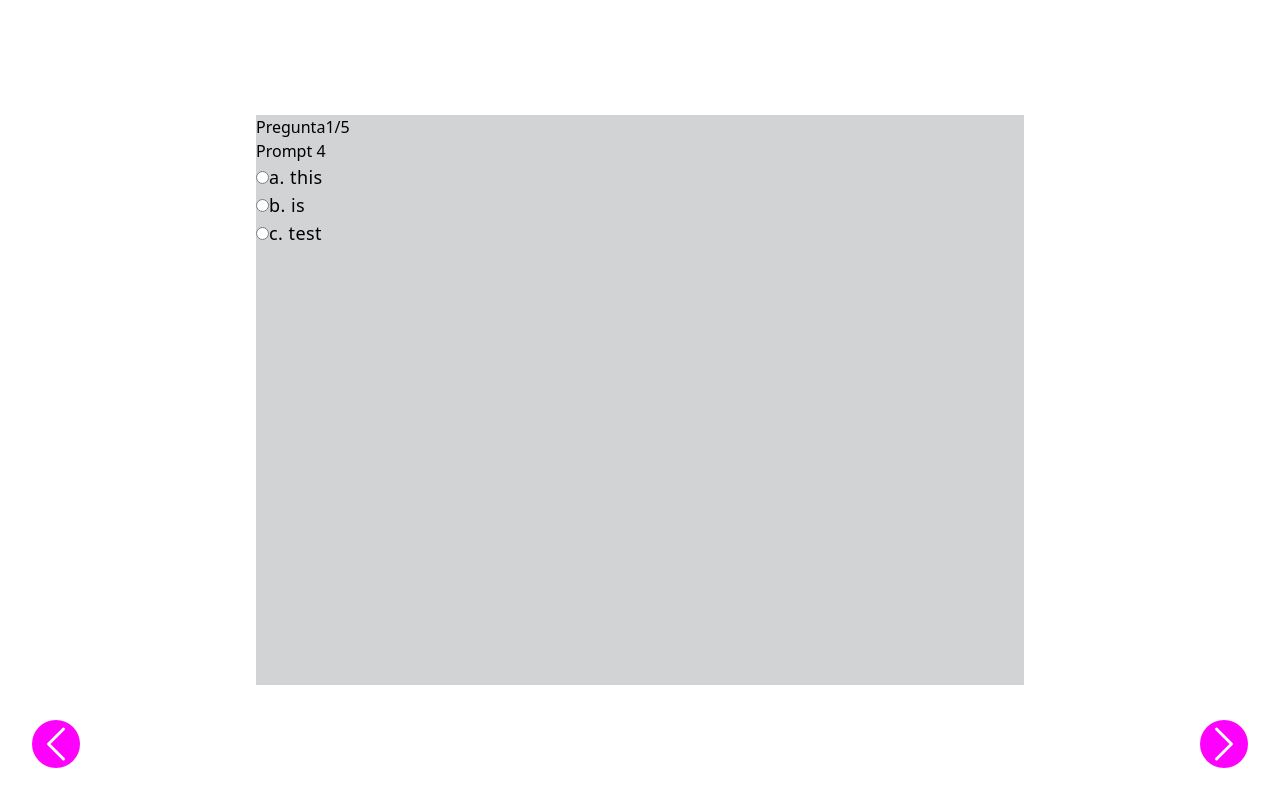
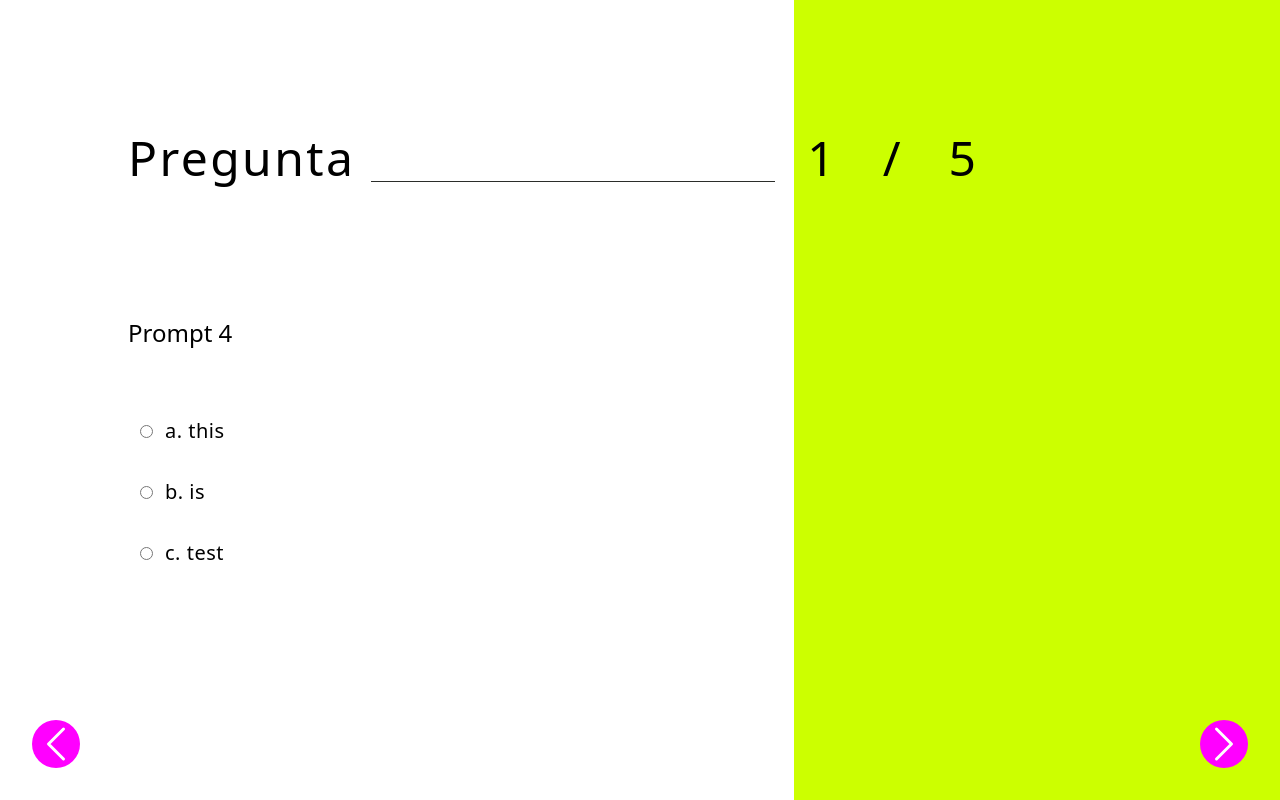
Before and after one commit to keikaloustian/baum-registration, a Next.js app: page /registrar in a window 1280 px wide. Both pictures are taken after a click on the button 1224 px from the left and 744 px from the top of the page. Built offline with nearby package versions, Linux system fonts and the light colour scheme.

Commit message:
Style Question screen

```diff
--- a/src/components/Question.tsx
+++ b/src/components/Question.tsx
@@ -5,15 +5,29 @@ export default function Question({ question, step, qResults, setQResults }) {
   //   answer: "c",
   // };
 
+  const randomizer = Math.random();
+  const randColour =
+    randomizer <= 0.33
+      ? "bg-elime"
+      : randomizer >= 0.66
+      ? "bg-dpink"
+      : "bg-vpurple";
+
   return (
-    <div className="bg-lgray col-span-6 col-start-3 my-[15%]">
-      <h1>Pregunta{step - 1}/5</h1>
-      <h2>{question.prompt}</h2>
+    <>
+      <div className={`${randColour} h-screen w-[38%] absolute right-0`}></div>
+      <div className=" col-span-7 col-start-2 relative">
+        <h1 className="text-5xl tracking-wider font-light flex justify-between my-[15%]">
+          Pregunta
+          <div className="bg-dgray ml-4 mr-8 h-[1px] w-full self-end"></div>
+          <span className="tracking-[1em]">{step - 1}/5</span>
+        </h1>
+        <h2 className="text-2xl my-16">{question.prompt}</h2>
         {/* Iterate over the alternatives object and render for each alt` */}
-      <ol>
+        <ol className="flex flex-col gap-6">
           {Object.entries(question.alternatives).map(([key, value]) => (
             <li key={key}>
-            <label htmlFor={key}>
+              <label htmlFor={key} className="text-xl inline-block">
                 <input
                   type="radio"
                   id={key}
@@ -24,6 +38,7 @@ export default function Question({ question, step, qResults, setQResults }) {
                     newResults[step - 2] = key === question.answer;
                     setQResults(newResults);
                   }}
+                  className="m-3 accent-vpurple"
                 ></input>
                 {key + ". " + value}
               </label>
@@ -31,5 +46,6 @@ export default function Question({ question, step, qResults, setQResults }) {
           ))}
         </ol>
       </div>
+    </>
   );
 }
```
Lines whose indentation alone changed are shown as unchanged.
